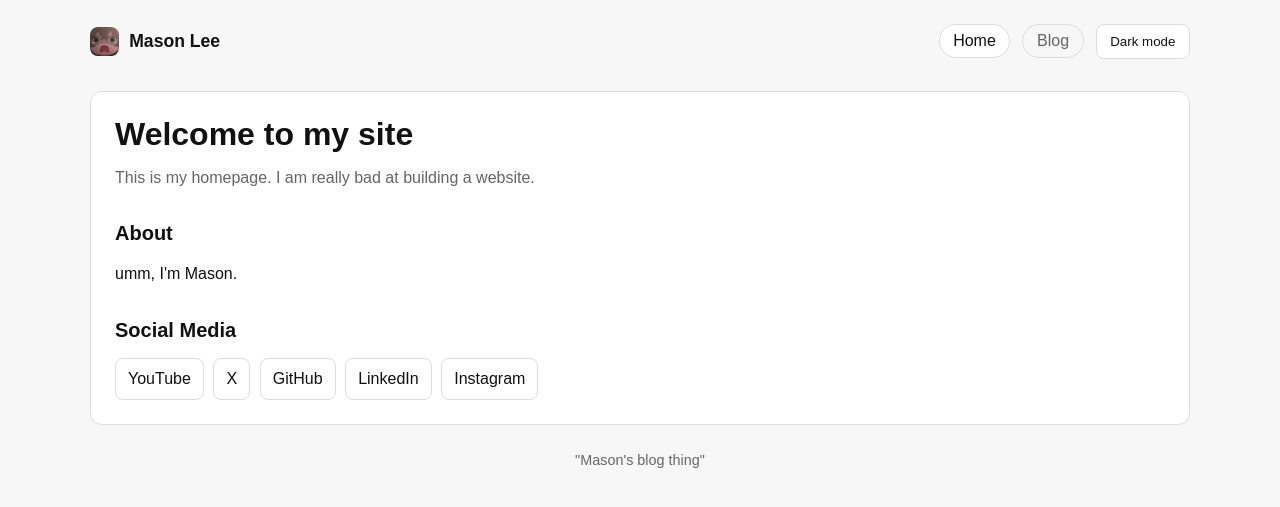
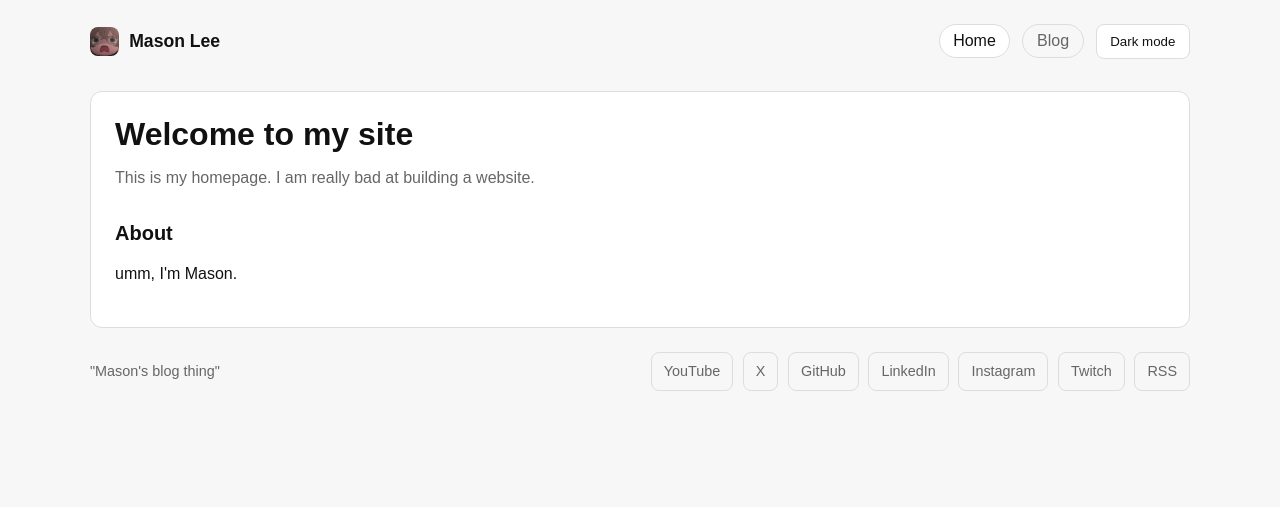
Before and after one commit to Mason-lee-101/Mason-lee-101.github.io, a Jekyll site: the page built from index.html, in a window 1280 px wide. Shown: the top 507 px of the page. Built offline with Jekyll 4.4.1, drawn with Linux system fonts in a browser that asks for light colours.

Commit message:
Added Rss feed and buttons at footer

```diff
--- a/_layouts/default.html
+++ b/_layouts/default.html
@@ -28,8 +28,17 @@
       {{ content }}
     </main>
 
-    <footer>
+    <footer class="site-footer">
       <p>"Mason's blog thing"</p>
+      <ul class="social-links footer-social-links" aria-label="Social accounts">
+        <li><a href="https://www.youtube.com/@Mason_Lee_101" target="_blank" rel="noopener noreferrer">YouTube</a></li>
+        <li><a href="https://x.com/Mason_Lee_101" target="_blank" rel="noopener noreferrer">X</a></li>
+        <li><a href="https://github.com/Mason-lee-101" target="_blank" rel="noopener noreferrer">GitHub</a></li>
+        <li><a href="https://www.linkedin.com/in/mason-lee-101-/" target="_blank" rel="noopener noreferrer">LinkedIn</a></li>
+        <li><a href="https://www.instagram.com/mason_lee.101/" target="_blank" rel="noopener noreferrer">Instagram</a></li>
+        <li><a href="https://www.twitch.tv/mason_lee_101" target="_blank" rel="noopener noreferrer">Twitch</a></li>
+        <li><a href="{{ '/feed.xml' | relative_url }}">RSS</a></li>
+      </ul>
     </footer>
   </div>
 
--- a/index.html
+++ b/index.html
@@ -12,14 +12,6 @@ title: Home
   <p>
     umm, I'm Mason.
   </p>
-  <h2 class="home-section-title">Social Media</h2>
-  <ul class="social-links" aria-label="Social accounts">
-    <li><a href="https://www.youtube.com/@Mason_Lee_101" target="_blank" rel="noopener noreferrer">YouTube</a></li>
-    <li><a href="https://x.com/Mason_Lee_101" target="_blank" rel="noopener noreferrer">X</a></li>
-    <li><a href="https://github.com/Mason-lee-101" target="_blank" rel="noopener noreferrer">GitHub</a></li>
-    <li><a href="https://www.linkedin.com/in/mason-lee-101-/" target="_blank" rel="noopener noreferrer">LinkedIn</a></li>
-    <li><a href="https://www.instagram.com/mason_lee.101/" target="_blank" rel="noopener noreferrer">Instagram</a></li>
-  </ul>
 </section>
 
 <section id="blog" data-route-section="blog">
--- a/styles.css
+++ b/styles.css
@@ -548,11 +548,27 @@ li {
   border-radius: 8px;
 }
 
-footer {
+.site-footer {
+  display: flex;
+  align-items: center;
+  justify-content: space-between;
+  gap: 1rem;
   margin-top: 1.5rem;
   color: var(--muted);
   font-size: 0.9rem;
-  text-align: center;
+}
+
+.site-footer p {
+  margin: 0;
+}
+
+.footer-social-links {
+  justify-content: flex-end;
+  margin: 0;
+}
+
+.footer-social-links a {
+  color: var(--muted);
 }
 
 @media (max-width: 560px) {
@@ -581,4 +597,10 @@ footer {
     padding: 1rem;
   }
 
+  .site-footer {
+    align-items: flex-end;
+    flex-direction: column;
+    text-align: right;
+  }
+
 }
```
Also changed, not shown: feed.xml (added, +28 -0 lines).
